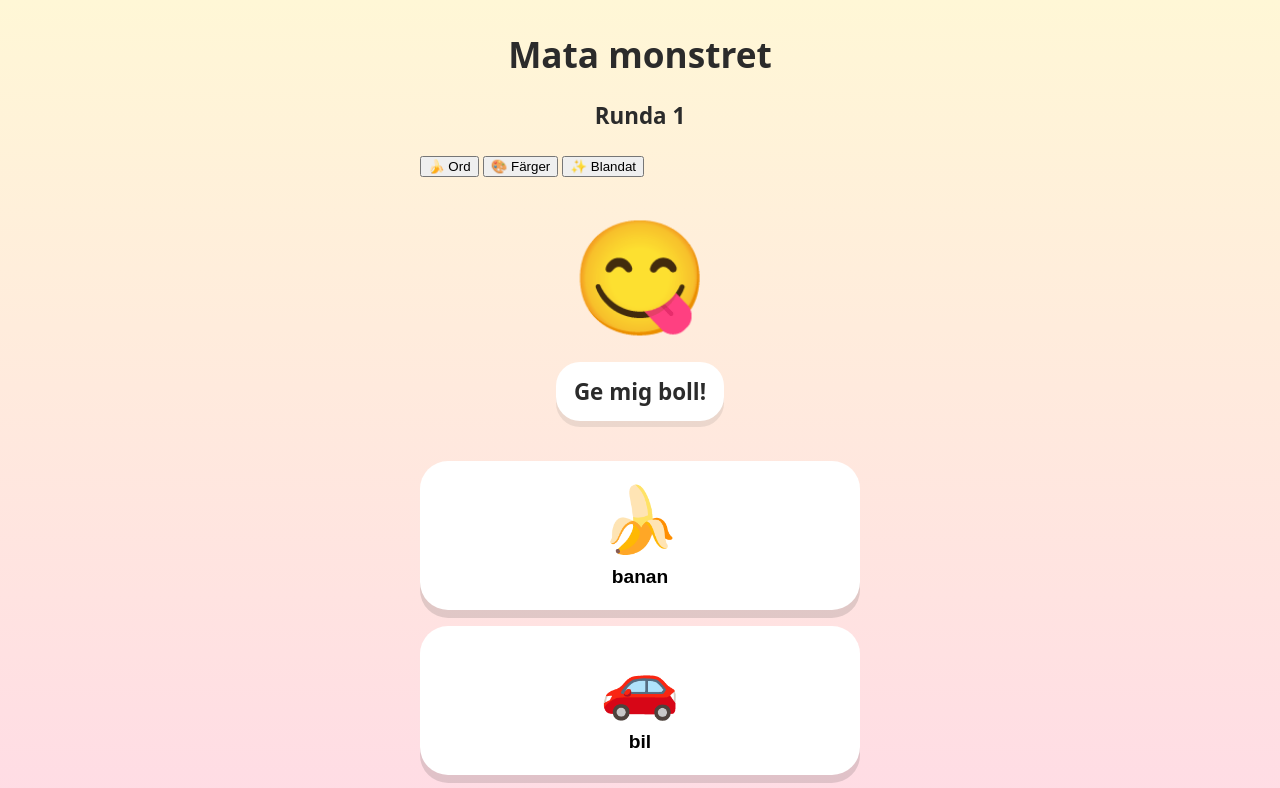
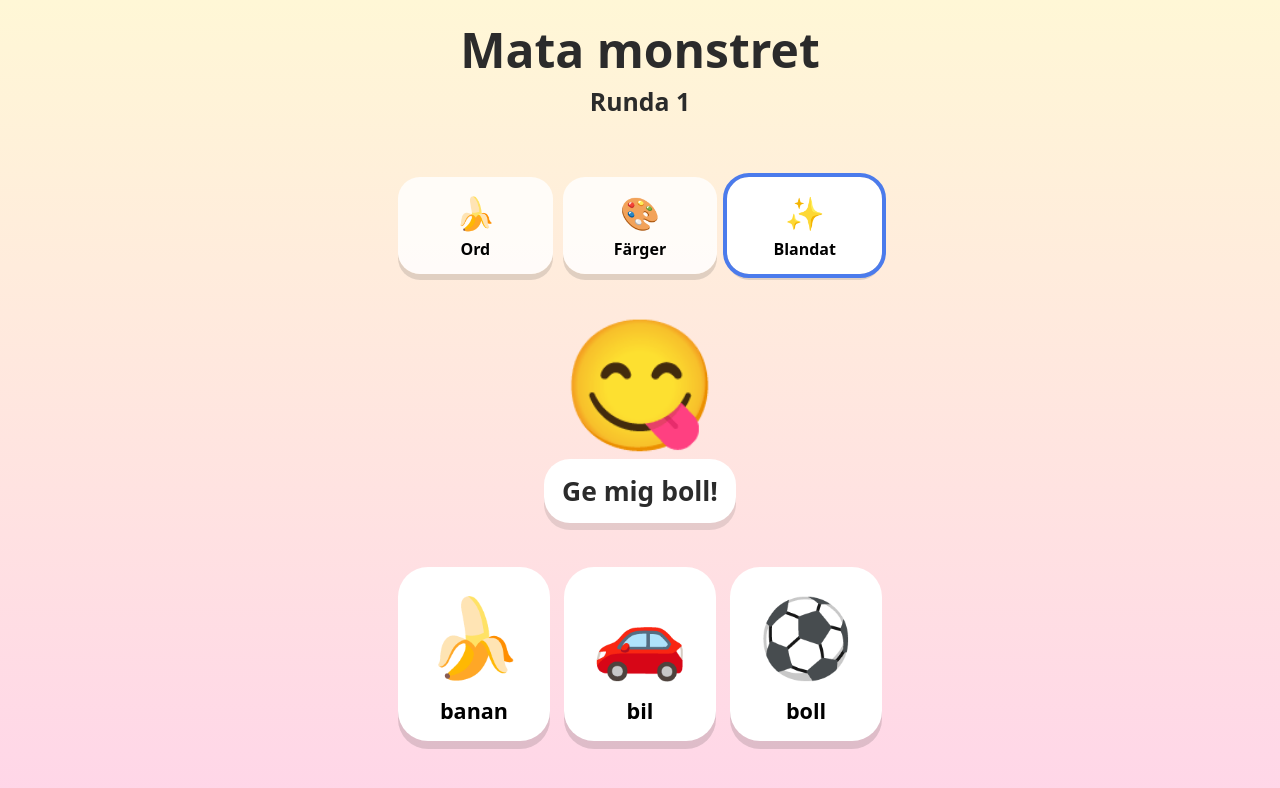
Before and after one commit to erikwasa/Mata-monstret, a plain HTML site: page index.html in a window 1280 px wide. Both pictures are taken after a click on the button "Starta spelet". Shown: the top 788 px of the page. Drawn offline with Linux system fonts and the light colour scheme.

Commit message:
Update style.css

```diff
--- a/style.css
+++ b/style.css
@@ -1,23 +1,32 @@
 * {
   box-sizing: border-box;
+  -webkit-tap-highlight-color: transparent;
+}
+
+html,
+body {
+  margin: 0;
+  min-height: 100%;
 }
 
 body {
-  margin: 0;
   font-family: system-ui, Arial, sans-serif;
   background: linear-gradient(180deg, #fff7d6, #ffd6e8);
-  min-height: 100vh;
-  display: flex;
-  justify-content: center;
-  align-items: center;
   color: #2b2b2b;
+  user-select: none;
+  touch-action: manipulation;
+}
+
+button {
+  font-family: inherit;
 }
 
 .game {
   width: 100%;
-  max-width: 480px;
+  max-width: 520px;
   min-height: 100vh;
-  padding: 20px;
+  margin: 0 auto;
+  padding: 18px;
   display: flex;
   flex-direction: column;
   justify-content: space-between;
@@ -28,93 +37,290 @@ body {
 }
 
 h1 {
-  margin: 10px 0;
-  font-size: 2.2rem;
+  margin: 8px 0 4px;
+  font-size: clamp(2rem, 8vw, 3rem);
+  line-height: 1;
 }
 
-#instruction {
-  font-size: 1.4rem;
-  font-weight: 700;
+.instruction {
+  min-height: 34px;
+  margin: 10px 0;
+  font-size: clamp(1.15rem, 5vw, 1.55rem);
+  font-weight: 800;
+}
+
+.progress {
+  display: flex;
+  justify-content: center;
+  gap: 8px;
+  min-height: 18px;
+  margin-top: 8px;
+}
+
+.progress-dot {
+  width: 12px;
+  height: 12px;
+  border-radius: 999px;
+  background: rgba(255, 255, 255, 0.7);
+  box-shadow: inset 0 0 0 2px rgba(0, 0, 0, 0.08);
+}
+
+.progress-dot.done {
+  background: #4b7bec;
+}
+
+.mode-selector {
+  display: grid;
+  grid-template-columns: repeat(3, 1fr);
+  gap: 10px;
+  margin: 16px 0;
+}
+
+.mode-button {
+  border: none;
+  border-radius: 22px;
+  background: rgba(255, 255, 255, 0.82);
+  padding: 14px 8px;
+  font-size: 1rem;
+  font-weight: 900;
+  box-shadow: 0 6px 0 rgba(0, 0, 0, 0.12);
+  cursor: pointer;
+}
+
+.mode-button.active {
+  background: #fff;
+  outline: 4px solid #4b7bec;
+}
+
+.mode-button:active {
+  transform: translateY(3px);
+  box-shadow: 0 3px 0 rgba(0, 0, 0, 0.12);
+}
+
+.mode-emoji {
+  display: block;
+  font-size: 2rem;
+  margin-bottom: 4px;
 }
 
 .monster-area {
   text-align: center;
-  margin: 20px 0;
+  margin: 12px 0;
 }
 
 .monster {
-  font-size: 7rem;
+  font-size: clamp(6rem, 24vw, 8rem);
+  line-height: 1;
   transition: transform 0.2s ease;
 }
 
 .monster.happy {
-  transform: scale(1.2) rotate(5deg);
+  animation: happy-bounce 0.55s ease;
 }
 
-.monster.sad {
-  transform: scale(0.9) rotate(-5deg);
+.monster.thinking {
+  animation: think-wiggle 0.45s ease;
+}
+
+.monster.dancing {
+  animation: dance 0.8s ease infinite;
 }
 
 .speech {
   display: inline-block;
-  margin-top: 12px;
+  max-width: 100%;
+  min-height: 64px;
+  margin-top: 14px;
   padding: 14px 18px;
   background: white;
-  border-radius: 24px;
-  font-size: 1.4rem;
-  font-weight: 700;
-  box-shadow: 0 6px 0 rgba(0, 0, 0, 0.08);
+  border-radius: 26px;
+  font-size: clamp(1.25rem, 5vw, 1.65rem);
+  font-weight: 900;
+  box-shadow: 0 7px 0 rgba(0, 0, 0, 0.1);
+}
+
+.repeat-button {
+  display: block;
+  margin: 14px auto 0;
+  border: none;
+  border-radius: 999px;
+  background: #fff;
+  padding: 12px 18px;
+  font-size: 1.15rem;
+  font-weight: 900;
+  box-shadow: 0 5px 0 rgba(0, 0, 0, 0.12);
+  cursor: pointer;
+}
+
+.repeat-button:active {
+  transform: translateY(3px);
+  box-shadow: 0 2px 0 rgba(0, 0, 0, 0.12);
 }
 
 .choices {
   display: grid;
   grid-template-columns: 1fr;
-  gap: 16px;
-  margin: 20px 0;
+  gap: 14px;
+  margin: 18px 0;
 }
 
 .choice-button {
+  width: 100%;
+  min-height: 104px;
   border: none;
-  border-radius: 28px;
+  border-radius: 30px;
   background: white;
-  font-size: 4rem;
-  padding: 22px;
-  min-height: 110px;
-  box-shadow: 0 8px 0 rgba(0, 0, 0, 0.12);
+  padding: 16px;
+  font-size: clamp(3.4rem, 15vw, 4.8rem);
+  box-shadow: 0 8px 0 rgba(0, 0, 0, 0.13);
   cursor: pointer;
-  touch-action: manipulation;
 }
 
 .choice-button:active {
   transform: translateY(4px);
-  box-shadow: 0 4px 0 rgba(0, 0, 0, 0.12);
+  box-shadow: 0 4px 0 rgba(0, 0, 0, 0.13);
+}
+
+.choice-button:disabled {
+  cursor: default;
+}
+
+.choice-button.correct {
+  background: #e7ffe7;
+  animation: correct-pop 0.45s ease;
+}
+
+.choice-button.wrong {
+  background: #fff0f0;
+  animation: wrong-wiggle 0.45s ease;
 }
 
 .choice-label {
   display: block;
-  font-size: 1.2rem;
-  font-weight: 700;
   margin-top: 8px;
+  font-size: clamp(1.1rem, 4vw, 1.35rem);
+  font-weight: 900;
+  text-transform: lowercase;
+}
+
+.bottom {
+  padding-bottom: 8px;
 }
 
 .start-button {
+  width: 100%;
   border: none;
   border-radius: 999px;
   background: #4b7bec;
   color: white;
-  font-size: 1.5rem;
-  font-weight: 800;
+  font-size: clamp(1.3rem, 5vw, 1.7rem);
+  font-weight: 950;
   padding: 18px;
-  margin-bottom: 12px;
   cursor: pointer;
-  box-shadow: 0 8px 0 rgba(0, 0, 0, 0.15);
+  box-shadow: 0 8px 0 rgba(0, 0, 0, 0.16);
 }
 
 .start-button:active {
   transform: translateY(4px);
-  box-shadow: 0 4px 0 rgba(0, 0, 0, 0.15);
+  box-shadow: 0 4px 0 rgba(0, 0, 0, 0.16);
 }
 
 .hidden {
   display: none;
 }
+
+@keyframes happy-bounce {
+  0% {
+    transform: scale(1) rotate(0);
+  }
+
+  40% {
+    transform: scale(1.22) rotate(5deg);
+  }
+
+  100% {
+    transform: scale(1) rotate(0);
+  }
+}
+
+@keyframes think-wiggle {
+  0% {
+    transform: rotate(0deg);
+  }
+
+  25% {
+    transform: rotate(-7deg);
+  }
+
+  50% {
+    transform: rotate(7deg);
+  }
+
+  75% {
+    transform: rotate(-4deg);
+  }
+
+  100% {
+    transform: rotate(0deg);
+  }
+}
+
+@keyframes dance {
+  0% {
+    transform: translateY(0) rotate(-5deg);
+  }
+
+  50% {
+    transform: translateY(-10px) rotate(5deg);
+  }
+
+  100% {
+    transform: translateY(0) rotate(-5deg);
+  }
+}
+
+@keyframes correct-pop {
+  0% {
+    transform: scale(1);
+  }
+
+  50% {
+    transform: scale(1.05);
+  }
+
+  100% {
+    transform: scale(1);
+  }
+}
+
+@keyframes wrong-wiggle {
+  0% {
+    transform: translateX(0);
+  }
+
+  25% {
+    transform: translateX(-8px);
+  }
+
+  50% {
+    transform: translateX(8px);
+  }
+
+  75% {
+    transform: translateX(-5px);
+  }
+
+  100% {
+    transform: translateX(0);
+  }
+}
+
+@media (min-width: 520px) {
+  .choices {
+    grid-template-columns: 1fr 1fr 1fr;
+  }
+
+  .choice-button {
+    min-height: 140px;
+  }
+}
```
